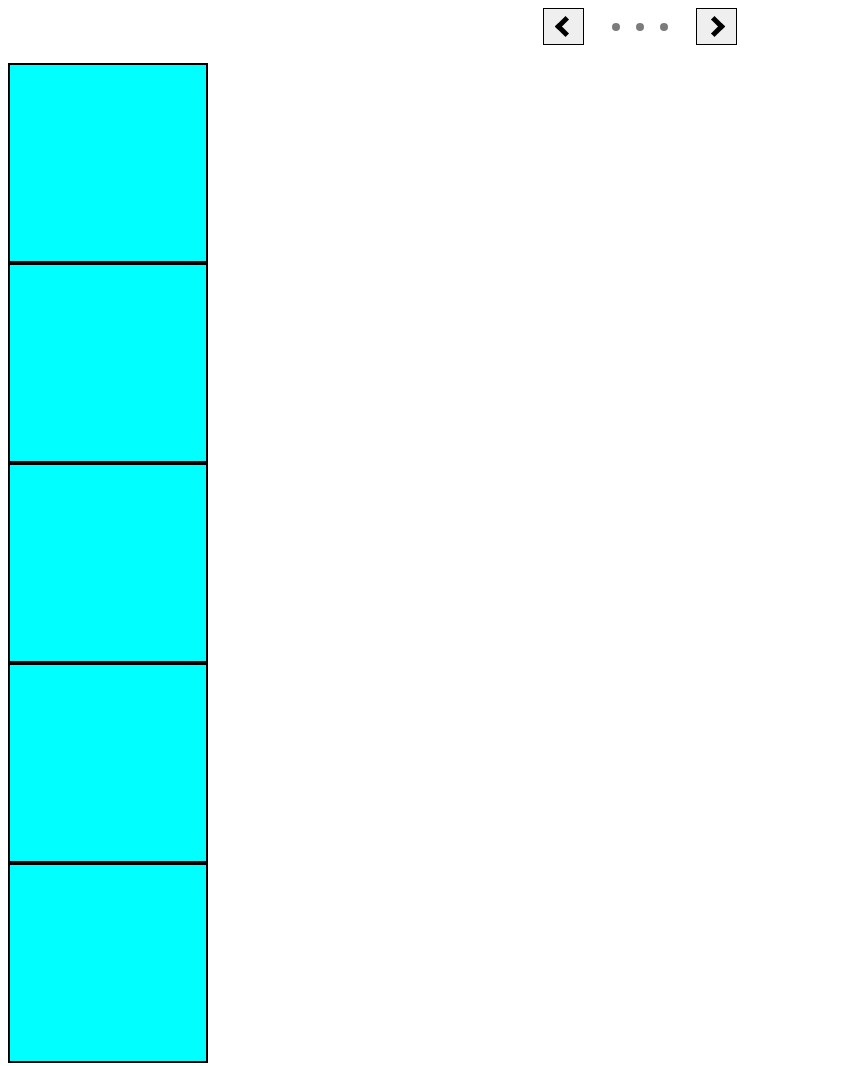
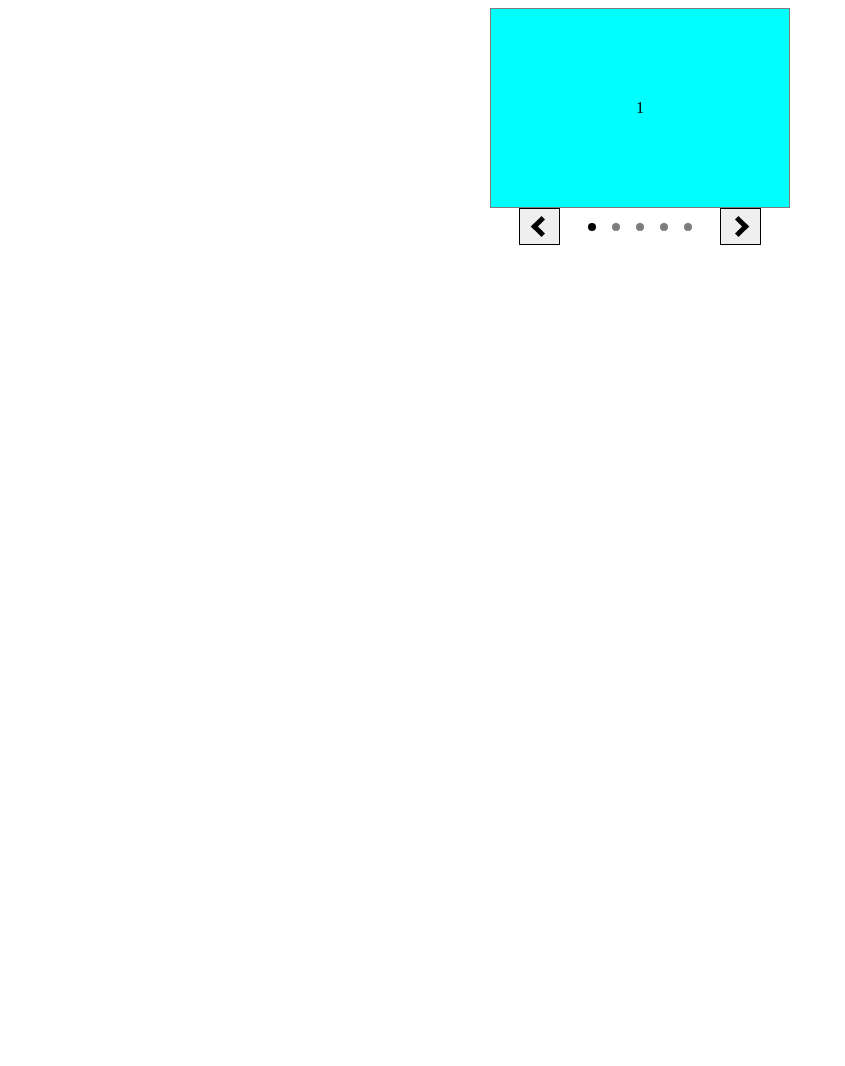
Before and after one commit to VasiliPodoplielov/slider, a website built with webpack: page public/index.html in a window 1280 px wide. Shown: the whole page, without its empty margins (0-845 px from the left). After the commit the page ends 800 px from the top, so only its background shows below. Built offline with nearby package versions, Linux system fonts and the light colour scheme.

Commit message:
Added slider initialisation with container, arrows, dots

```diff
--- a/public/index.html
+++ b/public/index.html
@@ -6,27 +6,34 @@
   <link rel="stylesheet" href="styles.css">
 </head>
 <body>
-<div class="controls-container">
-  <button class="arrow-container">
-    <span class="arrow left"></span>
-  </button>
-  <div class="dots-container">
-    <div class="dot"></div>
-    <div class="dot"></div>
-    <div class="dot"></div>
-  </div>
-  <button class="arrow-container">
-    <span class="arrow right"></span>
-  </button>
+<div class='slider'>
+  <div class="box">1</div>
+  <div class="box">2</div>
+  <div class="box">3</div>
+  <div class="box">4</div>
+  <div class="box">5</div>
 </div>
-<br>
-  <div class="container">
-    <div class="box"></div>
-    <div class="box"></div>
-    <div class="box"></div>
-    <div class="box"></div>
-    <div class="box"></div>
-  </div>
+<!--<div class="controls-container">-->
+<!--  <button class="arrow-container">-->
+<!--    <span class="arrow left"></span>-->
+<!--  </button>-->
+<!--  <div class="dots-container">-->
+<!--    <div class="dot"></div>-->
+<!--    <div class="dot"></div>-->
+<!--    <div class="dot"></div>-->
+<!--  </div>-->
+<!--  <button class="arrow-container">-->
+<!--    <span class="arrow right"></span>-->
+<!--  </button>-->
+<!--</div>-->
+<!--<br>-->
+<!--  <div class="container">-->
+<!--    <div class="box"></div>-->
+<!--    <div class="box"></div>-->
+<!--    <div class="box"></div>-->
+<!--    <div class="box"></div>-->
+<!--    <div class="box"></div>-->
+<!--  </div>-->
 
 <script src="bundle.js"></script>
 </body>
--- a/public/styles.css
+++ b/public/styles.css
@@ -4,6 +4,9 @@
   background-color: aqua;
   border: 2px solid #000;
   box-sizing: border-box;
+  display: flex;
+  align-items: center;
+  justify-content: center;
 }
 
 .controls-container {
@@ -69,3 +72,18 @@
 .dot:hover {
   background-color: #000;
 }
+
+.slider-list {
+  display: flex;
+  justify-content: center;
+}
+
+.item {
+  width: 300px;
+  border: 1px solid #7d7c7c;
+  display: none;
+}
+
+.item.active {
+  display: flex;
+}
--- /dev/null
+++ b/src/counter.ts
@@ -0,0 +1,21 @@
+class Counter {
+	private index: number;
+	private length: number;
+
+	constructor(index: number, length: number) {
+		this.index = index;
+		this.length = length - 1;
+	}
+
+	getIndex = () => this.index;
+
+	next = () => {
+		this.index = this.index === this.length ? 0 : ++this.index;
+	};
+
+	prev = () => {
+		this.index = this.index === 0 ? --this.length : --this.index;
+	};
+}
+
+export default Counter;
--- a/src/index.ts
+++ b/src/index.ts
@@ -1,7 +1,145 @@
+import { Options } from './types';
+import Counter from './counter';
+
 class Slider {
-	constructor(selector: string, options: Record<string, string>) {
-		console.log('test');
+	private currentIndex = 0;
+	private showDots: boolean;
+	private showArrows: boolean;
+	private autoplaySpeed: number;
+	private stopWhenHovered: boolean;
+	private counter: Counter;
+	private itemsLength: number;
+	private selector: Element;
+	private list: Element;
+	private dots: Element | null;
+
+	constructor(
+		selector: Element,
+		{
+			showArrows = true,
+			showDots = false,
+			stopWhenHovered = false,
+			autoplaySpeed = 3000,
+		}: Options
+	) {
+		this.showDots = showDots;
+		this.showArrows = showArrows;
+		this.stopWhenHovered = stopWhenHovered;
+		this.autoplaySpeed = autoplaySpeed;
+		this.itemsLength = selector.children.length;
+		this.selector = selector;
+
+		this.initializeCounter();
+		this.initializeSliderPath();
+		this.initializeControls();
+		this.setActiveSlide(0);
+		this.addEventListeners();
 	}
+
+	addEventListeners = () => {
+		this.dots.addEventListener('click', this.dotsClickHandler);
+	};
+
+	dotsClickHandler = (e: any) => {
+		const { target } = e;
+
+		if (!target.classList.contains('dot')) return;
+
+		const index = target.dataset.index;
+
+		this.setActiveSlide(index);
+	};
+
+	initializeSliderPath = () => {
+		const container = document.createElement('div');
+		container.className = 'slider-list';
+
+		const children = this.selector.children;
+
+		while (children.length) {
+			const child = children[0];
+
+			child.classList.add('item');
+			container.appendChild(children[0]);
+		}
+
+		this.list = container;
+		this.selector.appendChild(container);
+	};
+
+	setActiveSlide = (index: number) => {
+		this.list.children[this.currentIndex].classList.remove('active');
+		this.dots.children[this.currentIndex].classList.remove('active');
+		this.list.children[index].classList.add('active');
+		this.dots.children[index].classList.add('active');
+		this.currentIndex = index;
+	};
+
+	initializeCounter = () => {
+		this.counter = new Counter(0, this.itemsLength);
+	};
+
+	initializeControls = (): void => {
+		if (!this.showDots || !this.showArrows) return;
+
+		const container = document.createElement('div');
+		container.className = 'controls-container';
+
+		if (this.showDots) {
+			this.dots = this.initializeDots();
+			container.appendChild(this.dots);
+		}
+
+		if (this.showArrows) {
+			container.prepend(this.createArrow('left'));
+			container.appendChild(this.createArrow('right'));
+		}
+
+		this.selector.appendChild(container);
+	};
+
+	initializeDots = (): HTMLElement => {
+		const dotsContainer = document.createElement('div');
+		dotsContainer.className = 'dots-container';
+
+		for (let i = 0; i <= this.itemsLength - 1; i++) {
+			dotsContainer.appendChild(this.createDot(i));
+		}
+
+		return dotsContainer;
+	};
+
+	createDot = (index: number): HTMLElement => {
+		const dot = document.createElement('div');
+		dot.className = 'dot';
+		dot.setAttribute('data-index', index.toString());
+
+		return dot;
+	};
+
+	createArrow = (direction: 'left' | 'right'): HTMLElement => {
+		const arrow = document.createElement('button');
+		arrow.className = 'arrow-container';
+
+		const icon = document.createElement('span');
+		icon.className = `arrow ${direction}`;
+
+		arrow.appendChild(icon);
+
+		return arrow;
+	};
+
+	next = () => {
+		console.log('next slide');
+	};
+
+	prev = () => {
+		console.log('prev slide');
+	};
 }
 
-console.log('adasdas');
+const sliderContainer = document.querySelector('.slider');
+const slider = new Slider(sliderContainer, {
+	showDots: true,
+	showArrows: true,
+});
--- /dev/null
+++ b/src/types.ts
@@ -0,0 +1,6 @@
+export interface Options {
+	showDots?: boolean;
+	showArrows?: boolean;
+	stopWhenHovered?: boolean;
+	autoplaySpeed?: number;
+}
```
